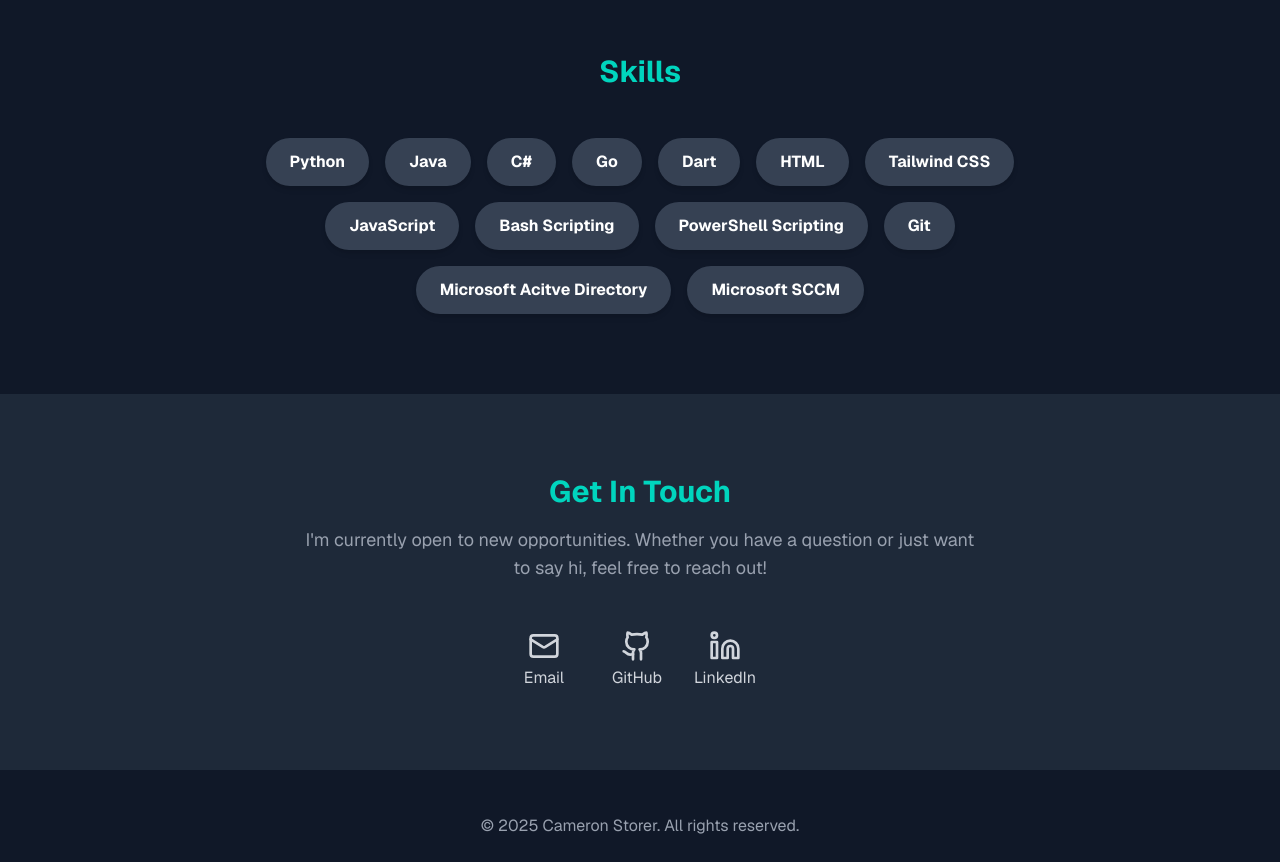
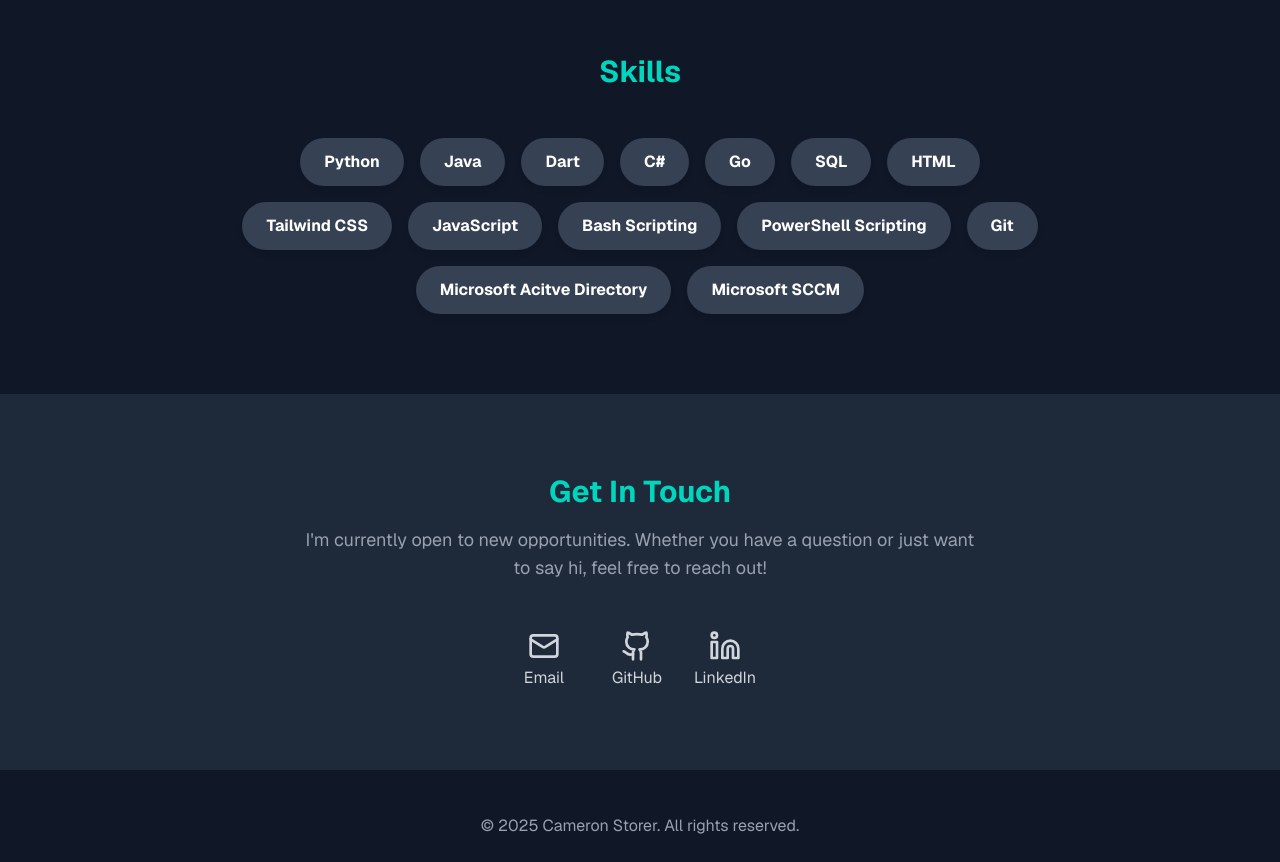
Before and after one commit to CameronStorer/CameronStorer.github.io, a Next.js app: page / in a window 1280 px wide. Shown: the part 1380-2242 px from the top of the page. Built offline with nearby package versions, Linux system fonts and the light colour scheme.

Commit message:
Update skills list

```diff
--- a/app/page.tsx
+++ b/app/page.tsx
@@ -184,7 +184,7 @@ const App = () => {
           <div className="container mx-auto px-4 sm:px-6 lg:px-8 xl:px-58 xxl:px-70">
             <h2 className="text-3xl font-bold text-center mb-12 text-teal-400">Skills</h2>
             <div className="flex flex-wrap justify-center gap-4 text-center">
-              {['Python', 'Java', 'C#', 'Go', 'Dart', 'HTML', 'Tailwind CSS', 'JavaScript',
+              {['Python', 'Java', 'Dart', 'C#', 'Go', 'SQL', 'HTML', 'Tailwind CSS', 'JavaScript',
                 'Bash Scripting', 'PowerShell Scripting', 'Git',
                 'Microsoft Acitve Directory', 'Microsoft SCCM',
                 ].map((skill, index) => (
```
